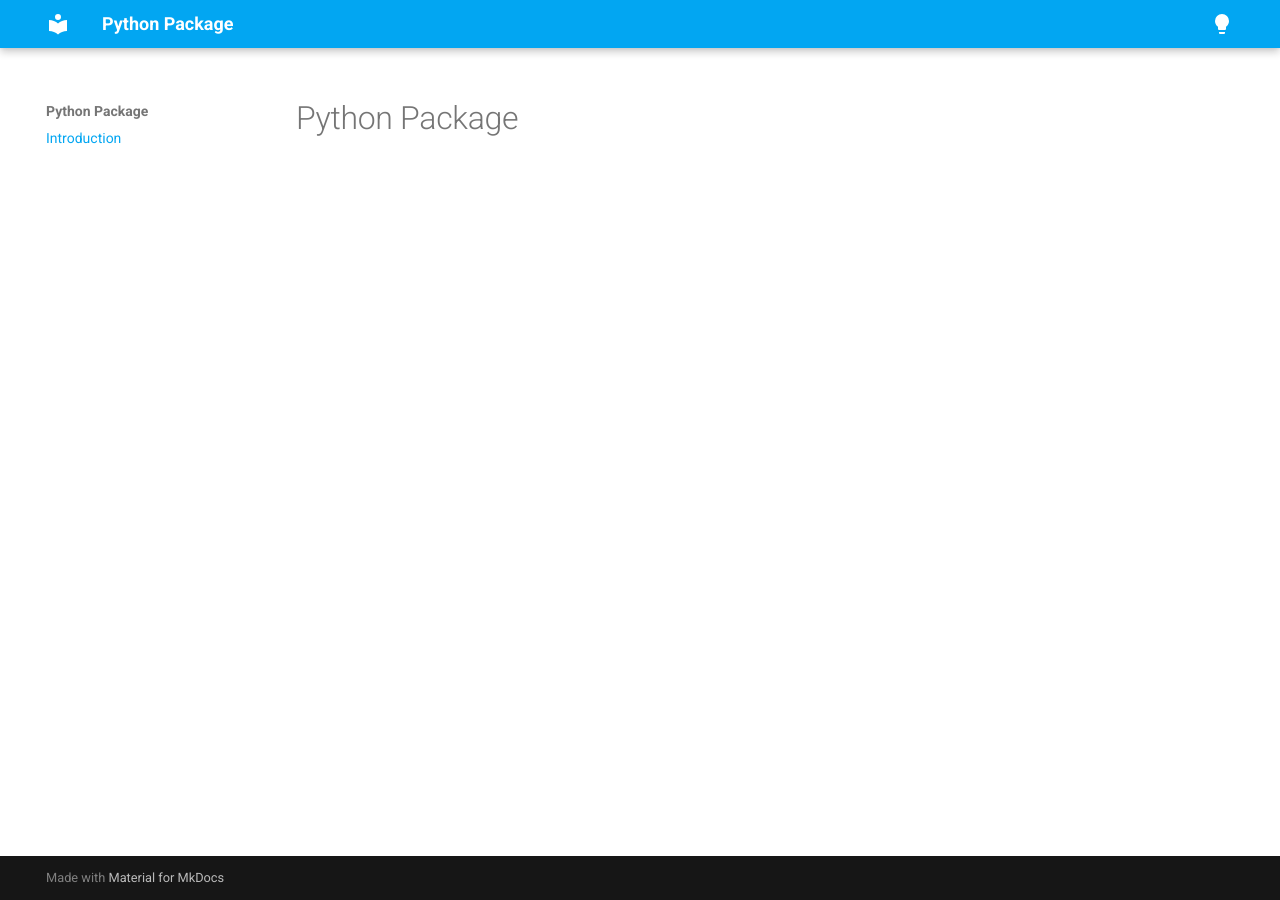
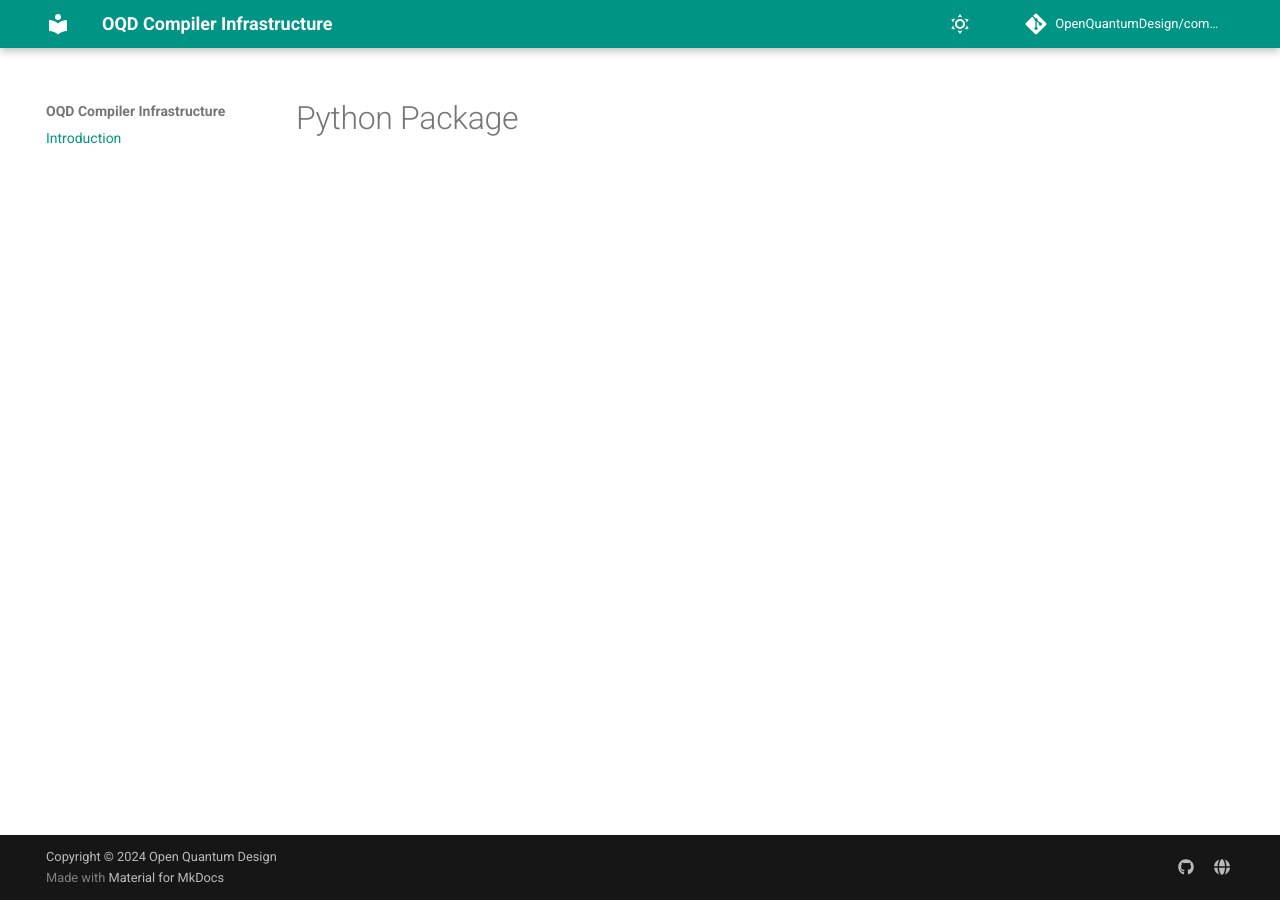
Before and after one commit to OpenQuantumDesign/oqd-compiler-infrastructure, an MkDocs documentation site: the page built from docs/index.md, in a window 1280 px wide. Built offline with MkDocs 1.6.1 and Material for MkDocs 9.7.7, drawn with Linux system fonts in a browser that asks for light colours; comment, search, counter and statistics services are not loaded.

Commit message:
Update mkdocs documentation configuration

```diff
--- a/mkdocs.yaml
+++ b/mkdocs.yaml
@@ -1,10 +1,24 @@
-site_name: Python Package
-site_description: Description
+site_name: OQD Compiler Infrastructure
+site_description: Open Quantum Design compiler infrastructure
+
+repo_name: OpenQuantumDesign/compiler_infrastructure
+repo_url: https://github.com/OpenQuantumDesign/compiler_infrastructure
+
+copyright: Copyright &copy; 2024 Open Quantum Design
+
+use_directory_urls: true
+
+extra:
+  social:
+    - icon: fontawesome/brands/github
+      link: https://github.com/OpenQuantumDesign
+      name: Open Quantum Design GitHub
+    - icon: fontawesome/solid/globe
+      link: https://openquantumdesign.org
+      name: Open Quantum Design Website
 
 nav:
   - Introduction: index.md
-
-use_directory_urls: false
 
 theme:
   name: material
@@ -12,17 +26,17 @@ theme:
   palette:
     - media: "(prefers-color-scheme: light)"
       scheme: default
-      primary: light-blue
-      accent: orange
+      primary: teal
+      accent: pink
       toggle:
-        icon: material/lightbulb
+        icon: material/weather-sunny
         name: Switch to dark mode
     - media: "(prefers-color-scheme: dark)"
       scheme: slate
-      primary: light-blue
-      accent: orange
+      primary: teal
+      accent: pink
       toggle:
-        icon: material/lightbulb-outline
+        icon: material/weather-night
         name: Switch to light mode
 
   features:
```
